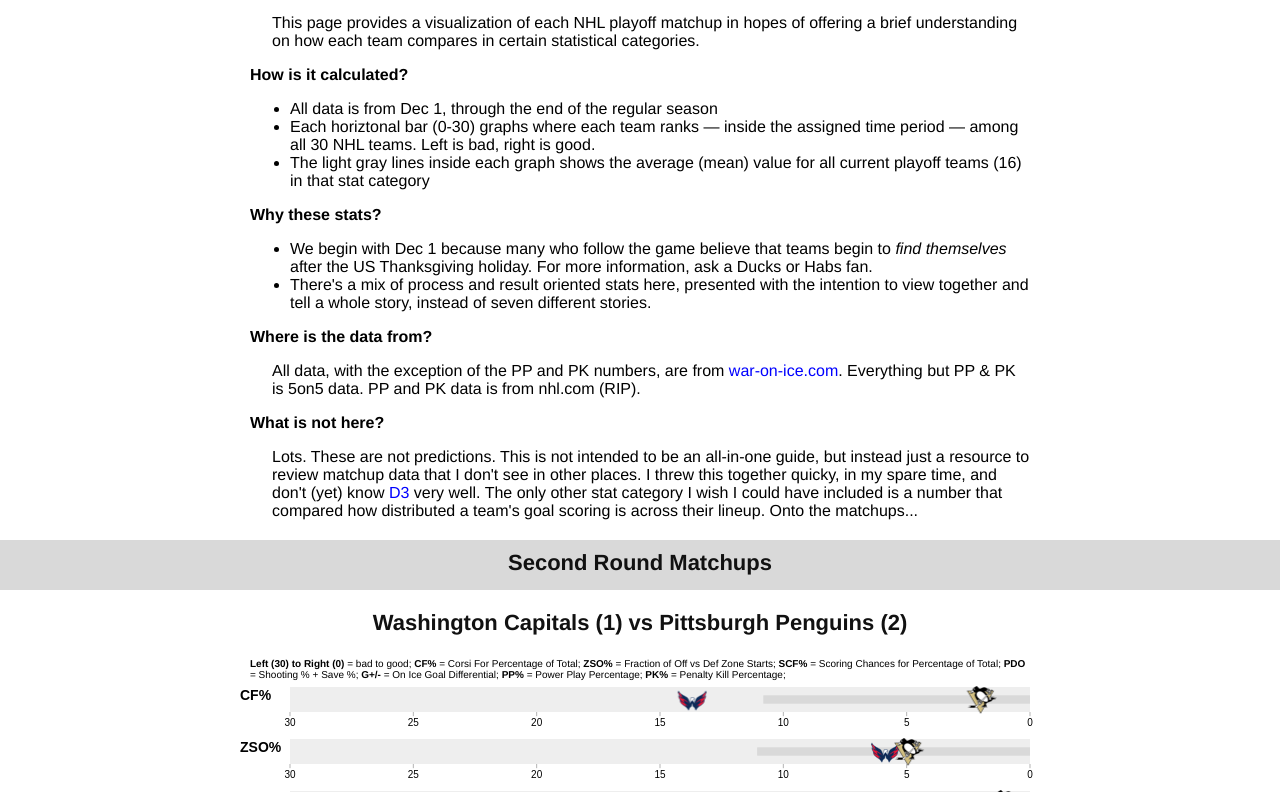
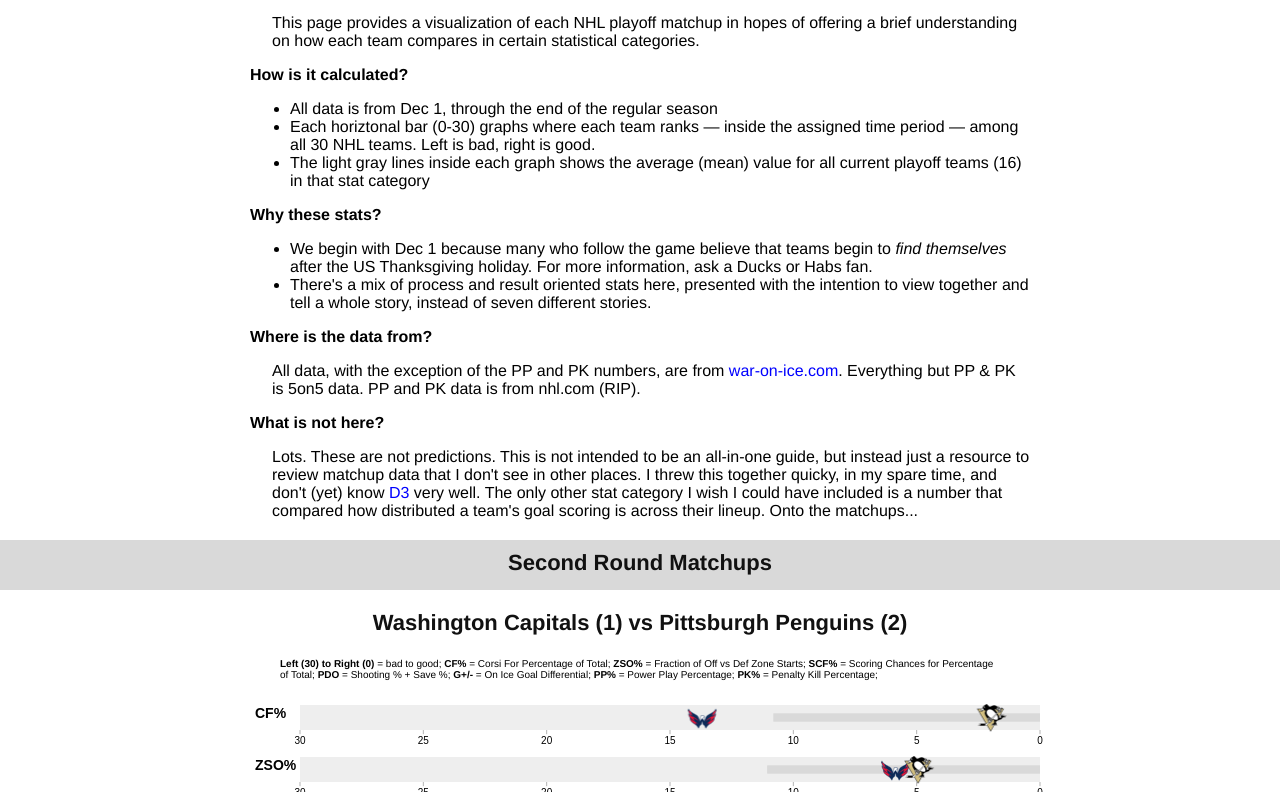
Before and after one commit to oiler/nhldata, a plain HTML site: page 2016-matchups.html in a window 1280 px wide. Shown: the part 160-952 px from the top of the page. Drawn offline with Linux system fonts and the light colour scheme.

Commit message:
style upgrades

```diff
--- a/css/styles.css
+++ b/css/styles.css
@@ -41,13 +41,13 @@ a:link, a:visited, a:hover, a:active { text-decoration:none; color:#111; }
   margin:0 auto;
   padding-bottom:40px;
 }
-.legend { padding:2px 10px; }
+.legend { padding:2px 40px 20px 40px; }
 
 .bullet { margin:0 auto; /*width:100%;*/ }
 svg .label { /*color:red;*/ }
 
 
-.bullet { font:10px sans-serif; }
+.bullet { font:10px sans-serif; margin-left:10px; }
 .bullet .marker { stroke:#000; stroke-width:2px; }
 .bullet .marker.s0 { stroke:#333; stroke-width:1px; }
 .bullet .marker.s1 { stroke:#333; stroke-width:1px; }
--- a/js/app.js
+++ b/js/app.js
@@ -41,7 +41,7 @@ NHLDATA = {
       var title = svg.append("g")
           .attr("class", "label")
           .style("text-anchor", "start")
-          .attr("transform", "translate(-50," + height / 2 + ")")
+          .attr("transform", "translate(-45," + height / 2 + ")")
       ;
       title.append("text")
           .attr("class", "title")
```
